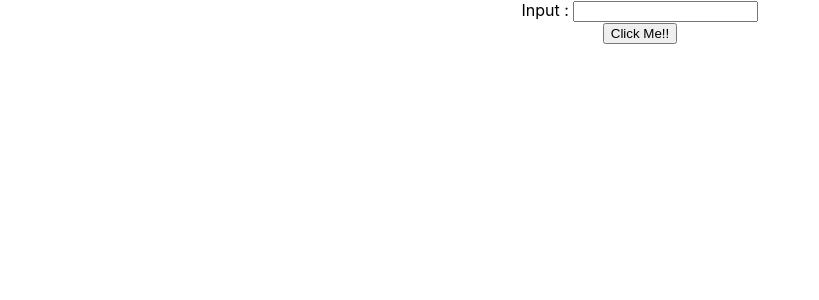
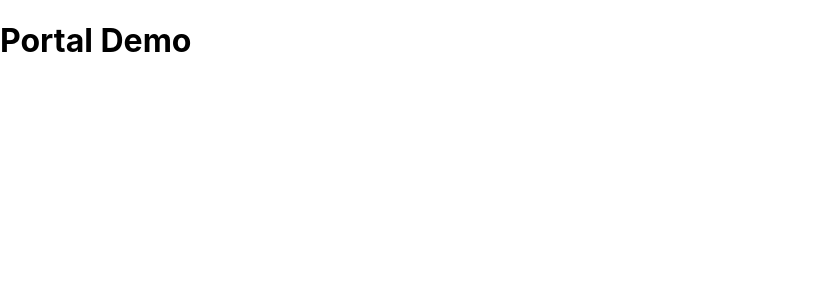
Before and after one commit to x-farzan/CodeEvolution-React-basics, a React (Create React App) app: page / in a window 1280 px wide. Shown: the top 300 px of the page, without its empty margins (0-819 px from the left). Built offline with nearby package versions, Linux system fonts and the light colour scheme.

Commit message:
Portals.

```diff
--- a/public/index.html
+++ b/public/index.html
@@ -29,6 +29,7 @@
   <body>
     <noscript>You need to enable JavaScript to run this app.</noscript>
     <div id="root"></div>
+    <div id="portal"></div>
     <!--
       This HTML file is a template.
       If you open it directly in the browser, you will see an empty page.
--- a/src/App.js
+++ b/src/App.js
@@ -26,11 +26,15 @@ import Table from "./components/Table";
 import PParentComponent from "./components/PParentComponent";
 import RefDemo from "./components/RefDemo";
 import FocusParent from "./components/FocusParent";
+import PortalDemo from "./components/PortalDemo";
 
 function App() {
   return (
     <div className="App">
-      <FocusParent />
+      <PortalDemo />
+
+      {/* Call refs in child from parent */}
+      {/* <FocusParent /> */}
 
       {/* <RefDemo /> */}
 
--- /dev/null
+++ b/src/components/PortalDemo.js
@@ -0,0 +1,14 @@
+import React from "react";
+import ReactDOM from "react-dom";
+
+/**
+ *  Portals are used to render components outside the main DOM
+ *  Usage?
+ *      - Child components like tooltip, modals etc are rendered outside the main DOM
+ * */
+
+function PortalDemo() {
+  return ReactDOM.createPortal(<h1>Portal Demo</h1>, document.getElementById("portal"));
+}
+
+export default PortalDemo;
```
